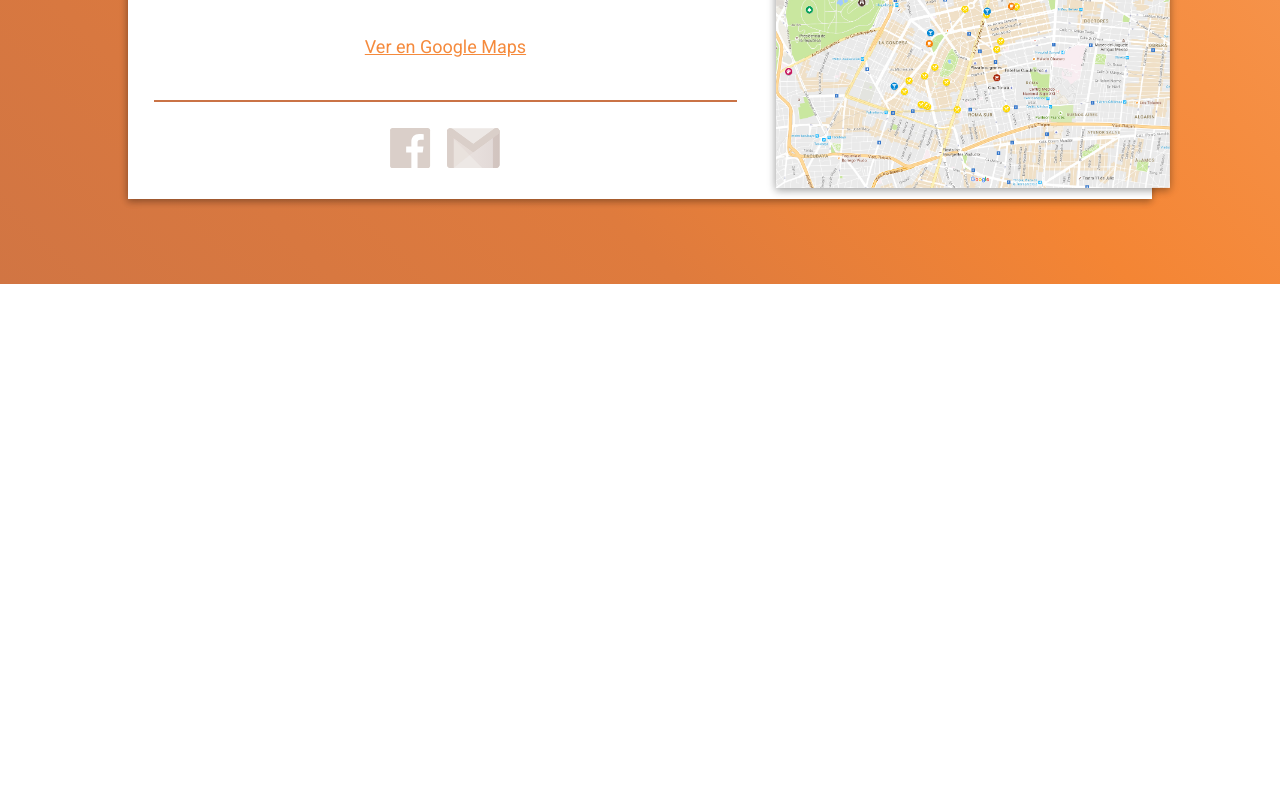
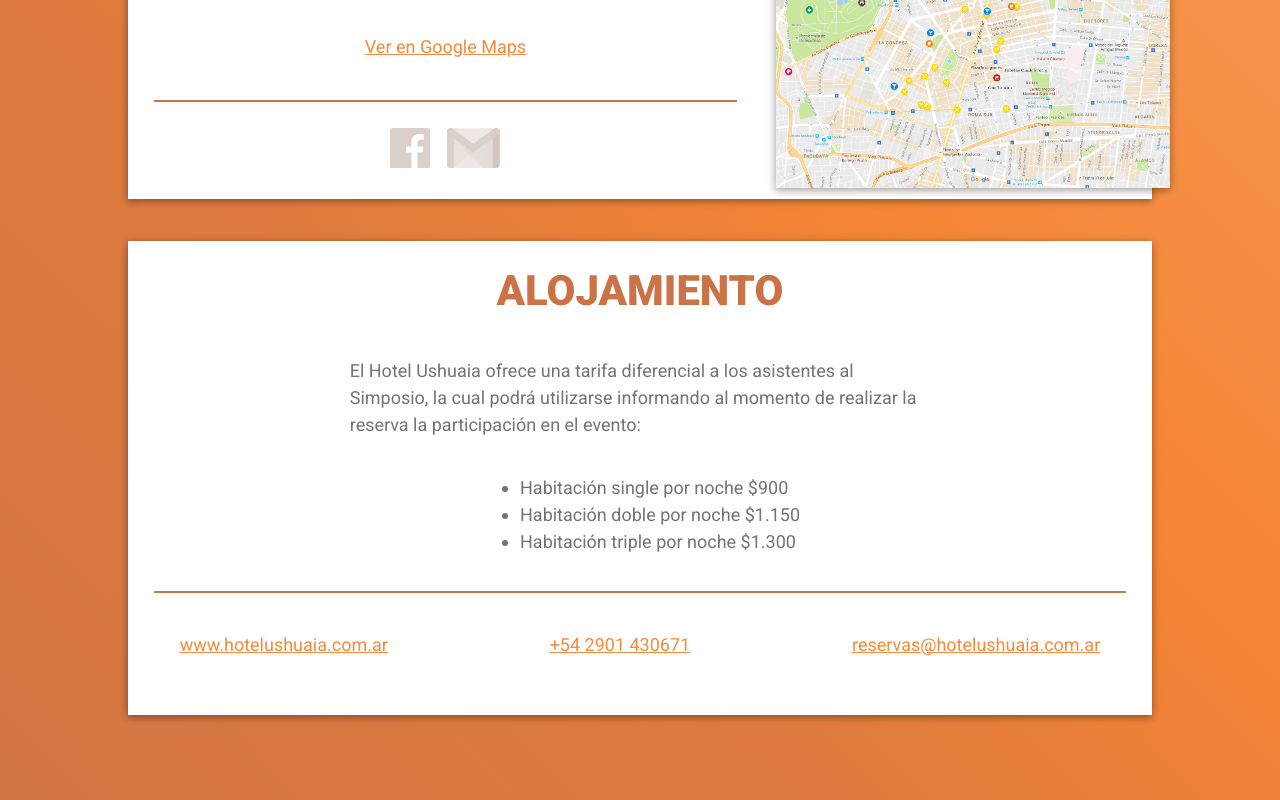
Before and after one commit to cafrias/xi-simposio-web, a React app: page / in a window 1280 px wide. Shown: the part 7644-8444 px from the top of the page. Before the commit the page ends 7928 px from the top, so only its background shows below. Built offline with nearby package versions, Linux system fonts and the light colour scheme.

Commit message:
Add hotel

```diff
--- a/src/views/Location/Location.sass
+++ b/src/views/Location/Location.sass
@@ -1,5 +1,8 @@
 @import '../../_sass/_constants.sass'
 @import '../../_sass/_breakpoints.sass'
+
+.location
+  +shadow-1
 
 .tile
   margin-top: 2.618rem
@@ -42,6 +45,27 @@
   z-index: 2
   +shadow-2
 
+// HOTEL _______________________________________________________________________
+.tile--hotel
+  display: flex
+  flex-direction: column
+  padding: 1.618rem
+
+.hotel__links
+  display: flex
+  flex-wrap: wrap
+  list-style: none
+  justify-content: space-between
+  margin-left: 0
+  padding-left: 1.618rem
+  padding-right: 1.618rem
+
+.hotel__links>li
+  padding: 1rem 0
+
+.hotel__text
+  margin-top: 2.618rem
+
 +for-tablet-landscape-up
   .tile
     flex-wrap: nowrap
@@ -57,3 +81,6 @@
 
   .tile__map
     transform: scale(1.1, 1.1)
+
+  .hotel__links
+    flex-wrap: nowrap
--- a/src/views/Location/index.js
+++ b/src/views/Location/index.js
@@ -25,6 +25,27 @@ function Location() {
           <img className="tile__map" src={map} alt="Mapa de la ubicacion"/>
         </div>
       </article>
+      <article className="tile tile--hotel">
+        <h2 className="tile__title">ALOJAMIENTO</h2>
+        <p className="text-container hotel__text">El Hotel Ushuaia ofrece una tarifa diferencial a los asistentes al Simposio, la cual podrá utilizarse informando al momento de realizar la reserva la participación en el evento:
+        </p>
+        <ul className="text-container">
+          <li>Habitación single por noche $900</li>
+          <li>Habitación doble por noche $1.150</li>
+          <li>Habitación triple por noche $1.300</li>
+        </ul>
+        <ul className="tile__social hotel__links">
+          <li>
+            <a href="http://www.hotelushuaia.com.ar">www.hotelushuaia.com.ar</a>
+          </li>
+          <li>
+            <a href="tel:+54 2901 430671">+54 2901 430671</a>
+          </li>
+          <li>
+            <a href="mailto:reservas@hotelushuaia.com.ar">reservas@hotelushuaia.com.ar</a>
+          </li>
+        </ul>
+      </article>
     </Section>
   )
 }
```
